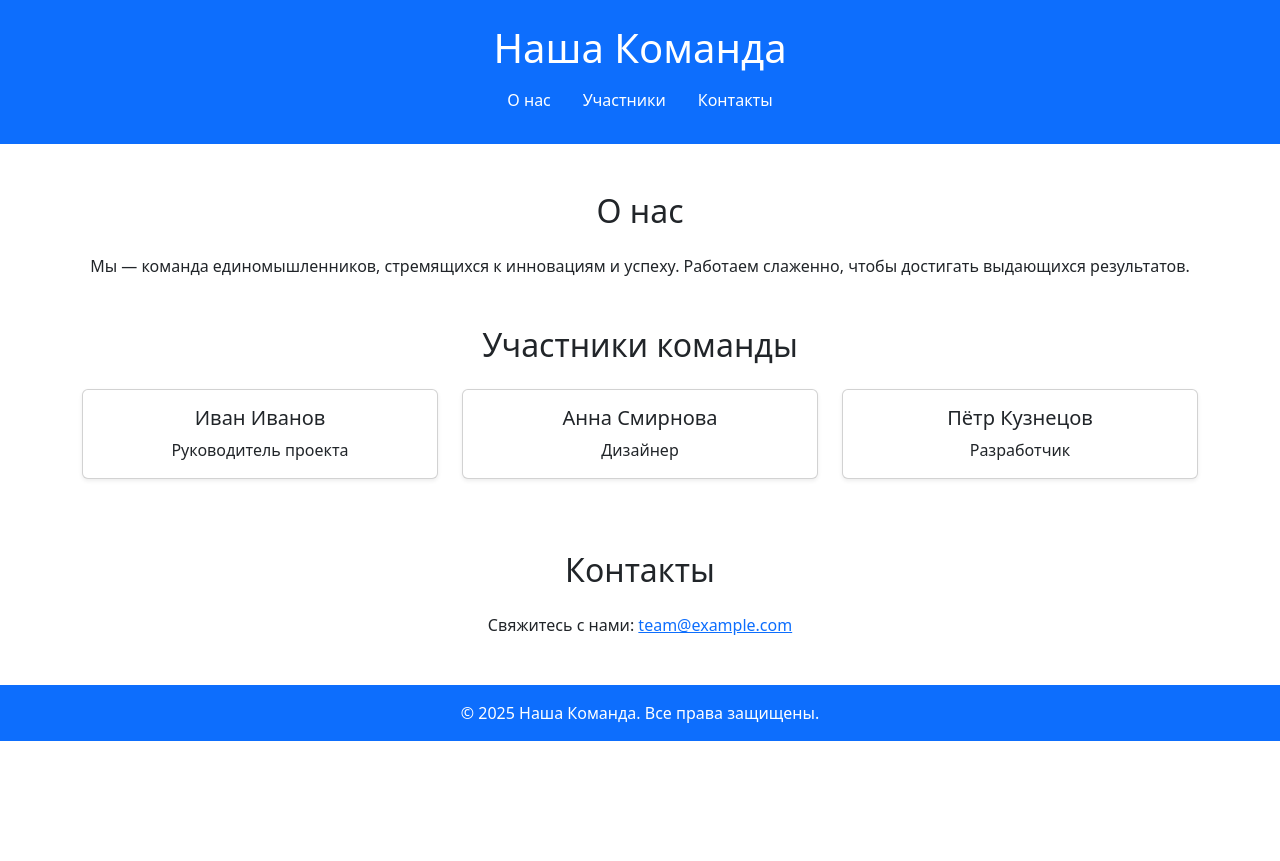
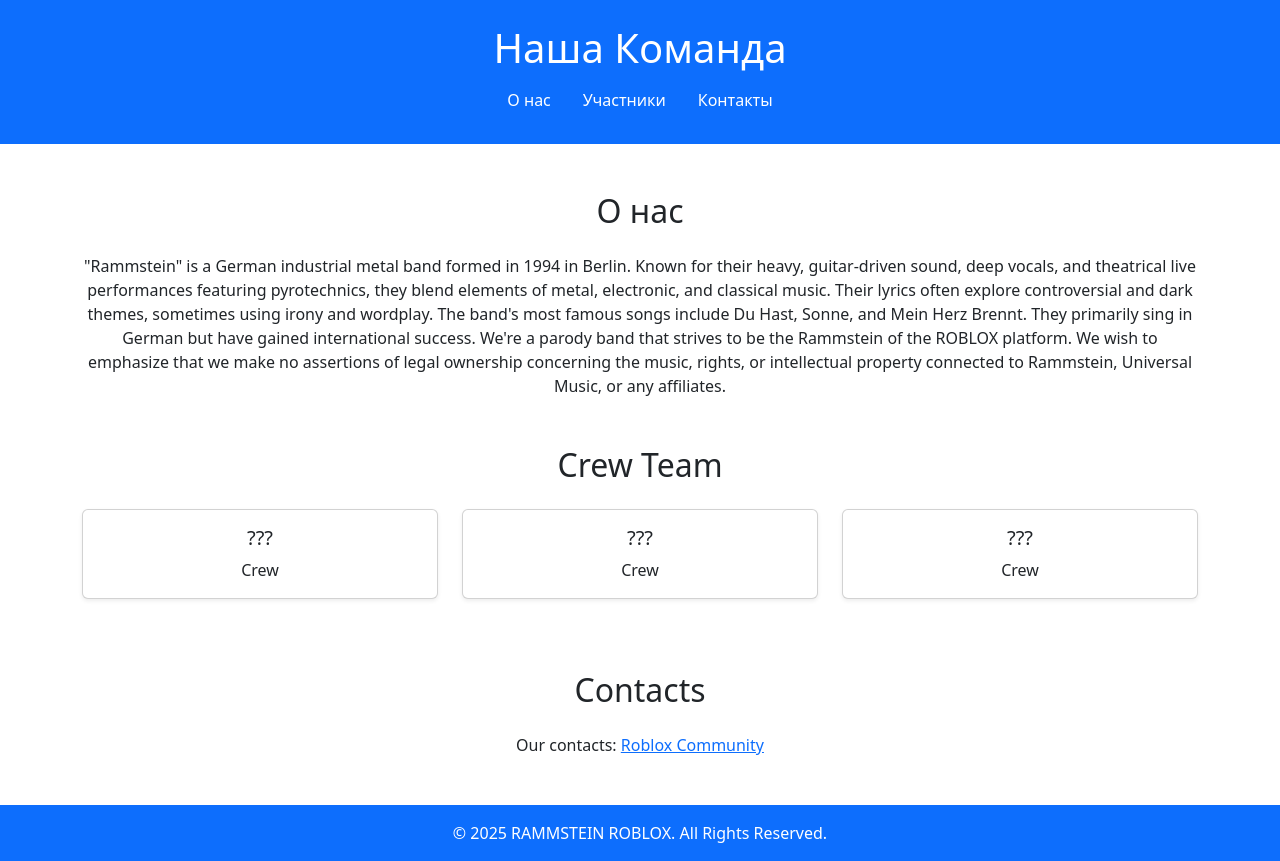
Before and after one commit to Rammstein-on-Roblox/Rammstein-on-Roblox.github.io, a plain HTML site: page index.html in a window 1280 px wide. Before the commit the page ends 800 px from the top, so only its background shows below. Drawn offline with nearby package versions, Linux system fonts and the light colour scheme.

Commit message:
Update index.html

```diff
--- a/index.html
+++ b/index.html
@@ -22,34 +22,36 @@
   <!-- О нас -->
   <section id="about" class="container my-5">
     <h2 class="text-center mb-4">О нас</h2>
-    <p class="text-center">Мы — команда единомышленников, стремящихся к инновациям и успеху. Работаем слаженно, чтобы достигать выдающихся результатов.</p>
+    <p class="text-center">"Rammstein" is a German industrial metal band formed in 1994 in Berlin. Known for their heavy, guitar-driven sound, deep vocals, and theatrical live performances featuring pyrotechnics, they blend elements of metal, electronic, and classical music. Their lyrics often explore controversial and dark themes, sometimes using irony and wordplay. The band's most famous songs include Du Hast, Sonne, and Mein Herz Brennt. They primarily sing in German but have gained international success.
+
+We're a parody band that strives to be the Rammstein of the ROBLOX platform. We wish to emphasize that we make no assertions of legal ownership concerning the music, rights, or intellectual property connected to Rammstein, Universal Music, or any affiliates.</p>
   </section>
 
   <!-- Участники -->
   <section id="team" class="container my-5">
-    <h2 class="text-center mb-4">Участники команды</h2>
+    <h2 class="text-center mb-4">Crew Team</h2>
     <div class="row justify-content-center">
       <div class="col-md-4 mb-4">
         <div class="card shadow-sm h-100 text-center">
           <div class="card-body">
-            <h5 class="card-title">Иван Иванов</h5>
-            <p class="card-text">Руководитель проекта</p>
+            <h5 class="card-title">???</h5>
+            <p class="card-text">Crew</p>
           </div>
         </div>
       </div>
       <div class="col-md-4 mb-4">
         <div class="card shadow-sm h-100 text-center">
           <div class="card-body">
-            <h5 class="card-title">Анна Смирнова</h5>
-            <p class="card-text">Дизайнер</p>
+            <h5 class="card-title">???</h5>
+            <p class="card-text">Crew</p>
           </div>
         </div>
       </div>
       <div class="col-md-4 mb-4">
         <div class="card shadow-sm h-100 text-center">
           <div class="card-body">
-            <h5 class="card-title">Пётр Кузнецов</h5>
-            <p class="card-text">Разработчик</p>
+            <h5 class="card-title">???</h5>
+            <p class="card-text">Crew</p>
           </div>
         </div>
       </div>
@@ -58,13 +60,13 @@
 
   <!-- Контакты -->
   <section id="contact" class="container my-5">
-    <h2 class="text-center mb-4">Контакты</h2>
-    <p class="text-center">Свяжитесь с нами: <a href="mailto:team@example.com">team@example.com</a></p>
+    <h2 class="text-center mb-4">Contacts</h2>
+    <p class="text-center">Our contacts: <a href="https://www.roblox.com/communities/35751499/RAMMSTEIN-ROBLOX-OFFICIAL#!/about">Roblox Community</a></p>
   </section>
 
   <!-- Подвал -->
   <footer class="bg-primary text-white text-center py-3">
-    <p class="mb-0">&copy; 2025 Наша Команда. Все права защищены.</p>
+    <p class="mb-0">&copy; 2025 RAMMSTEIN ROBLOX. All Rights Reserved.</p>
   </footer>
 
   <!-- Bootstrap JS -->
```
